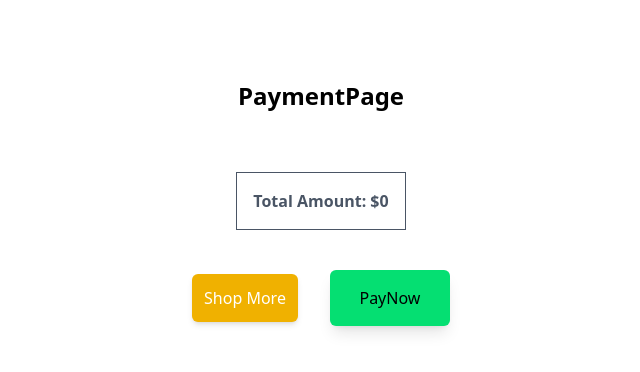
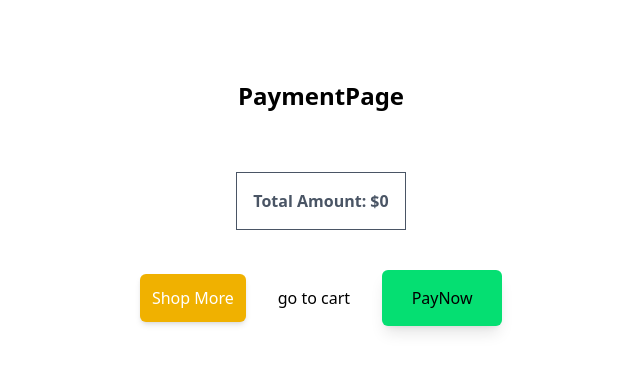
Before and after one commit to Samsul7718/Eshop_frontend, a React (Vite) app: page /payment in a window 1280 px wide. Shown: the top 372 px of the page, without its empty margins (319-959 px from the left). Built offline with nearby package versions, Linux system fonts and the light colour scheme.

Commit message:
go to car button created

```diff
--- a/src/page/PaymentPage.jsx
+++ b/src/page/PaymentPage.jsx
@@ -19,6 +19,7 @@ const PaymentPage = () => {
         <Link to='/'>
          <button className='bg-yellow-500 text-white rounded-md shadow-md p-3'>Shop More</button>
         </Link>
+        <button>go to cart</button>
         <Link to='/'>
          <button className='bg-green-400 p-3 rounded-md shadow-lg w-30 h-14'>PayNow</button>
         </Link>
```
